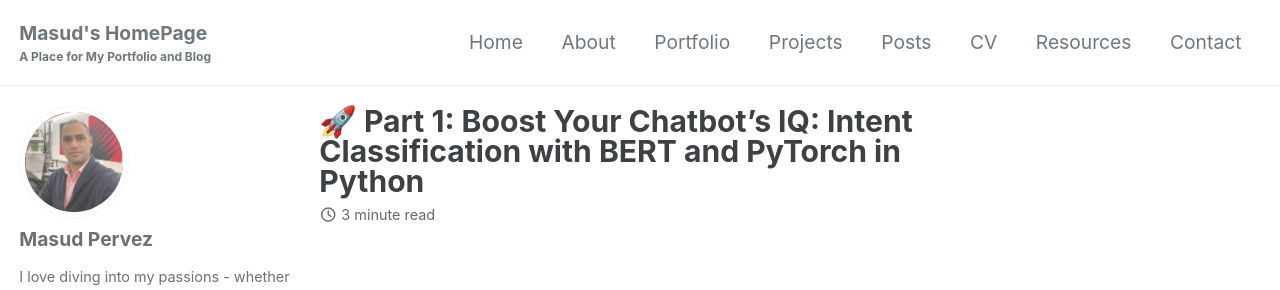
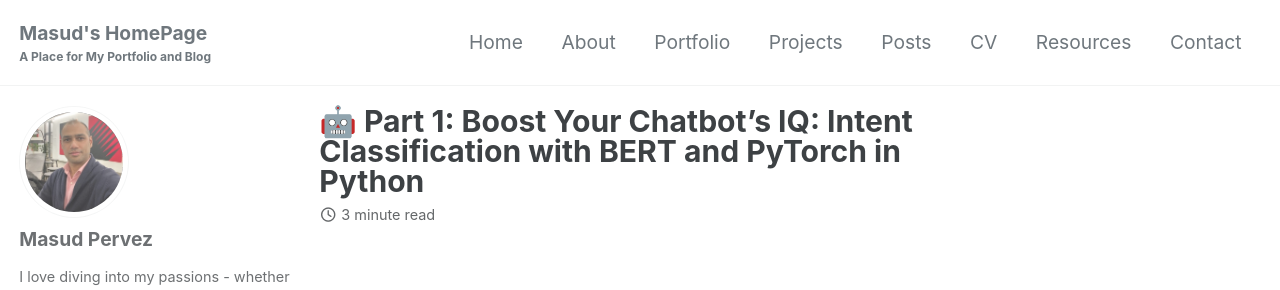
Before and after one commit to masudpervez27/masudpervez27.github.io, a Jekyll site: the page built from _posts/2024-11-14-Intent-Classification-with-BERT.md, in a window 1280 px wide and 900 px high. Shown: the top 290 px of the window. Built offline with Jekyll 4.4.1, drawn with Linux system fonts in a browser that asks for light colours; cached includes are drawn as plain includes.

```diff
--- a/_posts/2024-11-14-Intent-Classification-with-BERT.md
+++ b/_posts/2024-11-14-Intent-Classification-with-BERT.md
@@ -1,5 +1,5 @@
 ---
-title: "🚀 Part 1: Boost Your Chatbot's IQ: Intent Classification with BERT and PyTorch in Python"
+title: "🤖 Part 1: Boost Your Chatbot's IQ: Intent Classification with BERT and PyTorch in Python"
 date: 2024-11-14
 last_modified_at: 2024-11-14
 tags:
```
